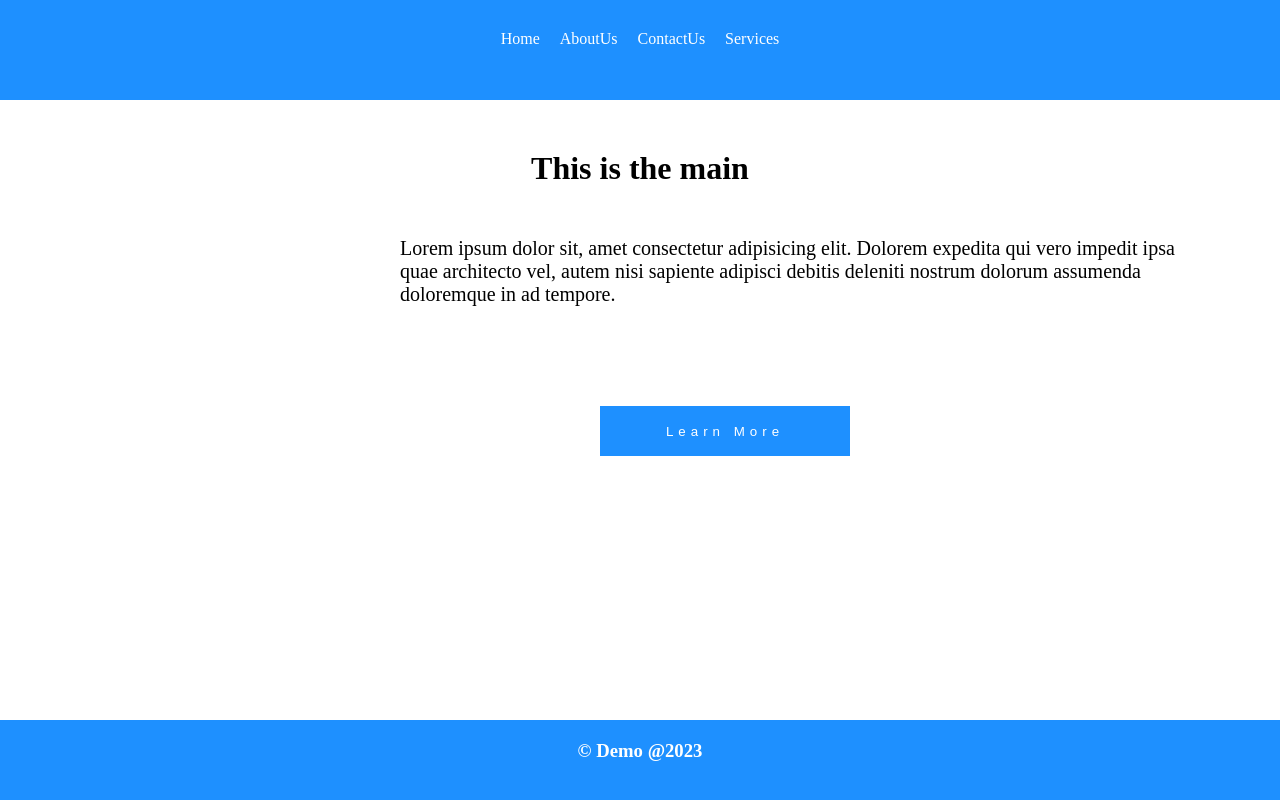
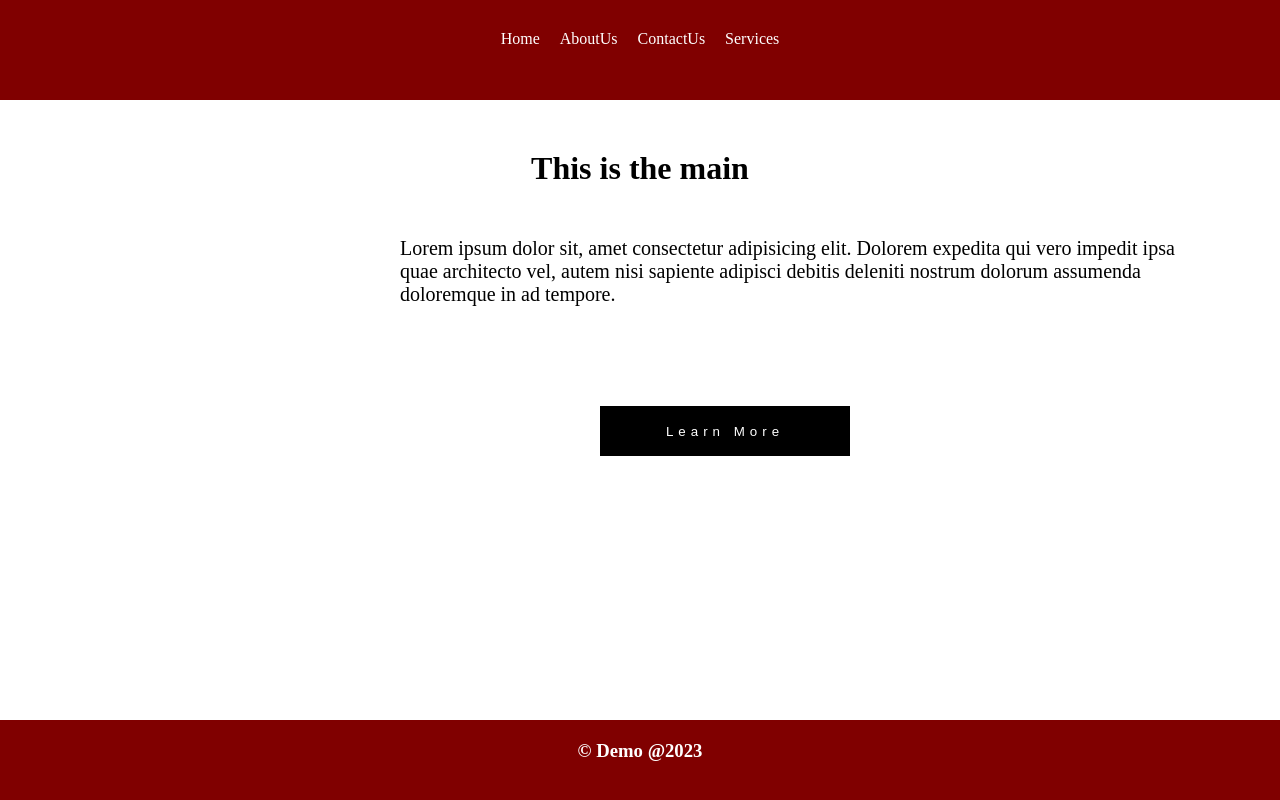
Before and after one commit to iamaliyucoder/demo1, a plain HTML site: page index.html in a window 1280 px wide. Drawn offline with Linux system fonts and the light colour scheme.

Commit message:
second version of project

```diff
--- a/style.css
+++ b/style.css
@@ -10,7 +10,7 @@
 .navbar{
     width:100%;
     height:100px;
-    background: dodgerblue;
+    background: maroon;
 }
 ul{
     display: flex;
@@ -39,7 +39,7 @@ p{
 #btnlearn{
     width:250px;
     height:50px;
-    background: dodgerblue;
+    background: black;
     color: white;
     letter-spacing: 5px;
     position: relative;
@@ -56,7 +56,7 @@ h1{
 .footer{
     width:100%;
     height:100px;
-    background: dodgerblue;
+    background: maroon;
     position: relative;
     top: 120px;
 }
```
